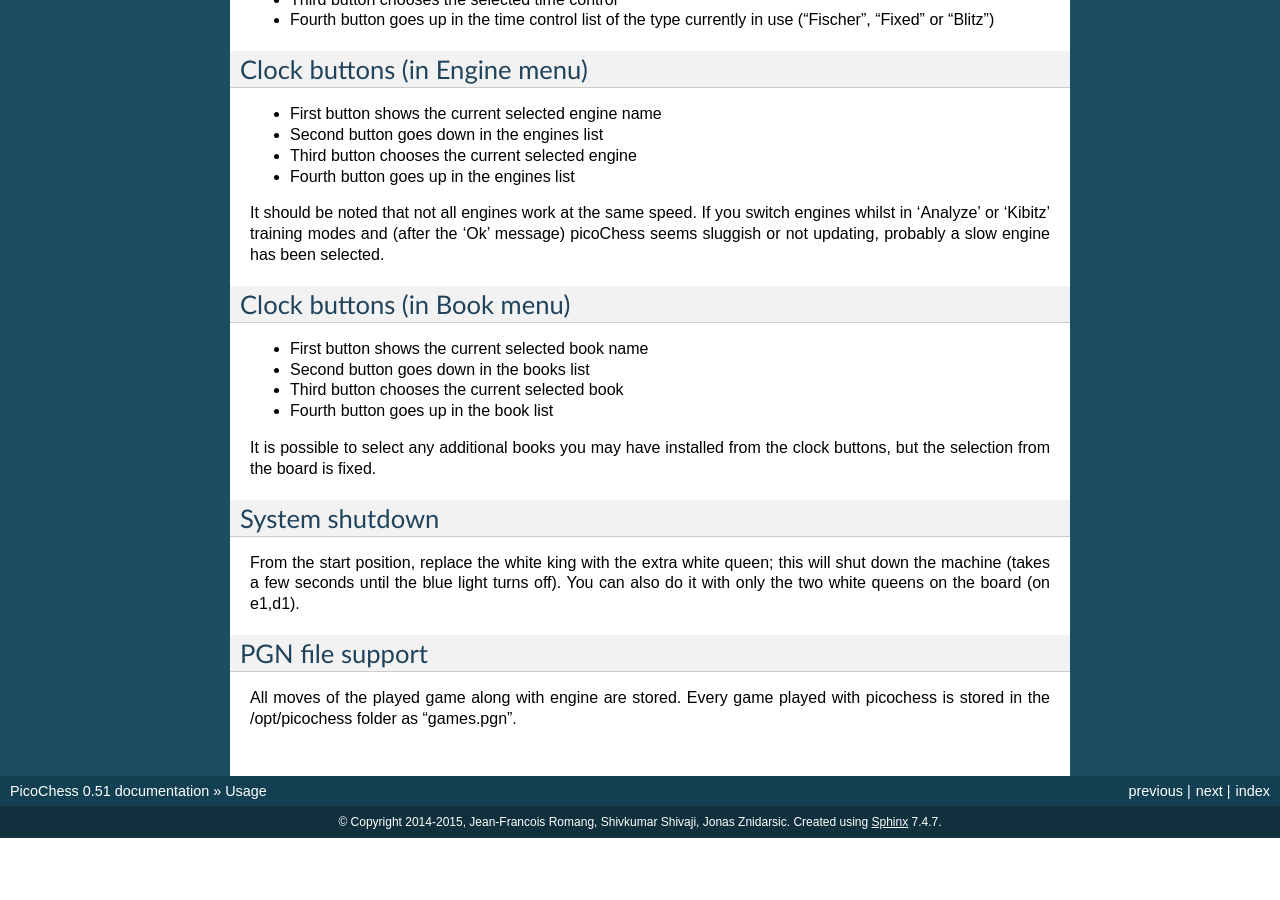
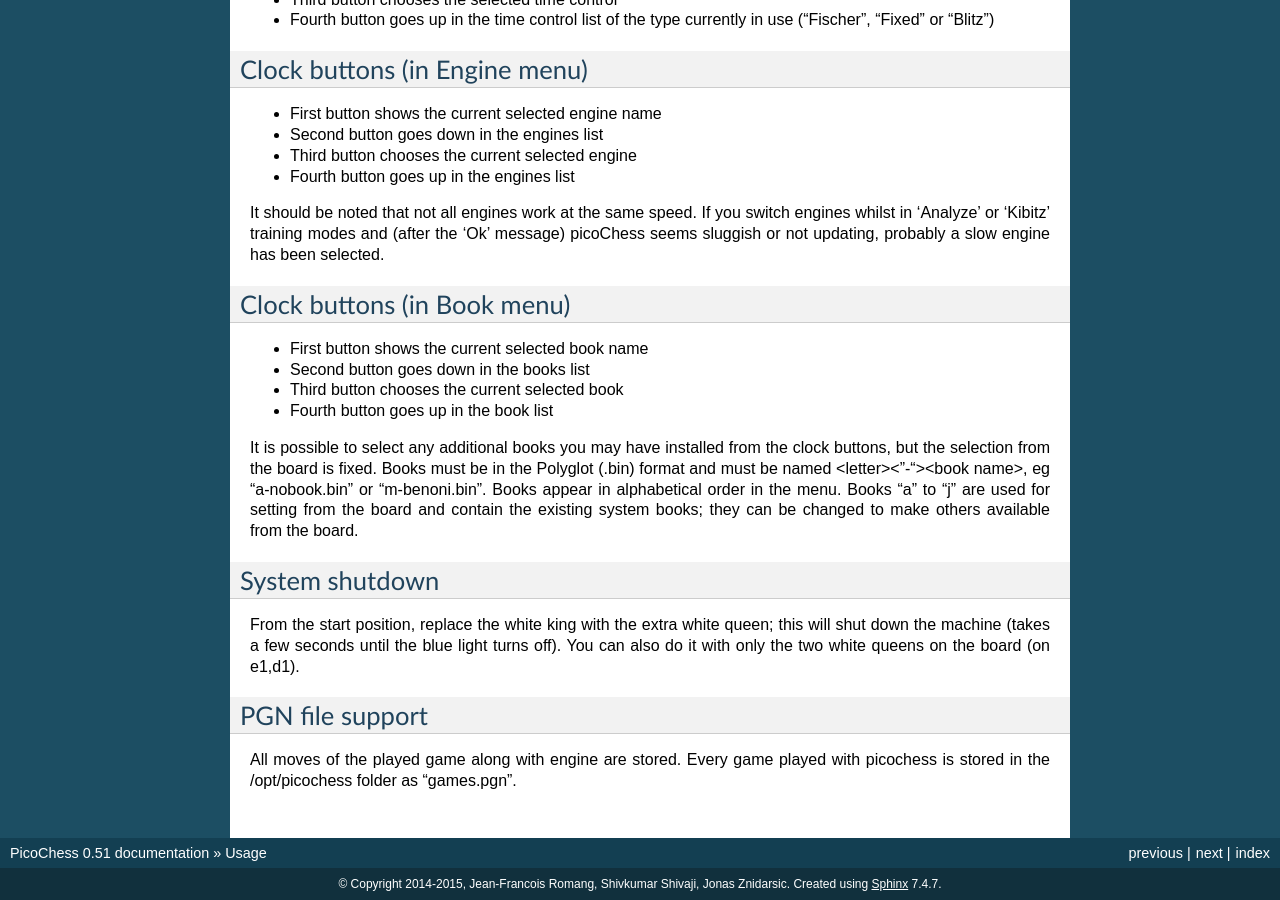
Before and after one commit to jromang/picochess, a Sphinx documentation site: the page built from docs/usage.rst, in a window 1280 px wide and 900 px high, scrolled down 3388 px. Built offline with Sphinx 7.4.7, drawn with Linux system fonts in a browser that asks for light colours; before the commit the page ends 4226 px from its top, so only the background shows below that.

Commit message:
Updated details for 'user' opening books.

```diff
--- a/docs/usage.rst
+++ b/docs/usage.rst
@@ -168,6 +168,8 @@
 * Third button chooses the current selected book
 * Fourth button goes up in the book list
 It is possible to select any additional books you may have installed from the clock buttons, but the selection from the board is fixed.
+Books must be in the Polyglot (.bin) format and must be named <letter><"-"><book name>, eg "a-nobook.bin" or "m-benoni.bin". Books appear in alphabetical order in the menu.
+Books "a" to "j" are used for setting from the board and contain the existing system books; they can be changed to make others available from the board.
 
 System shutdown
 ---------------
```
